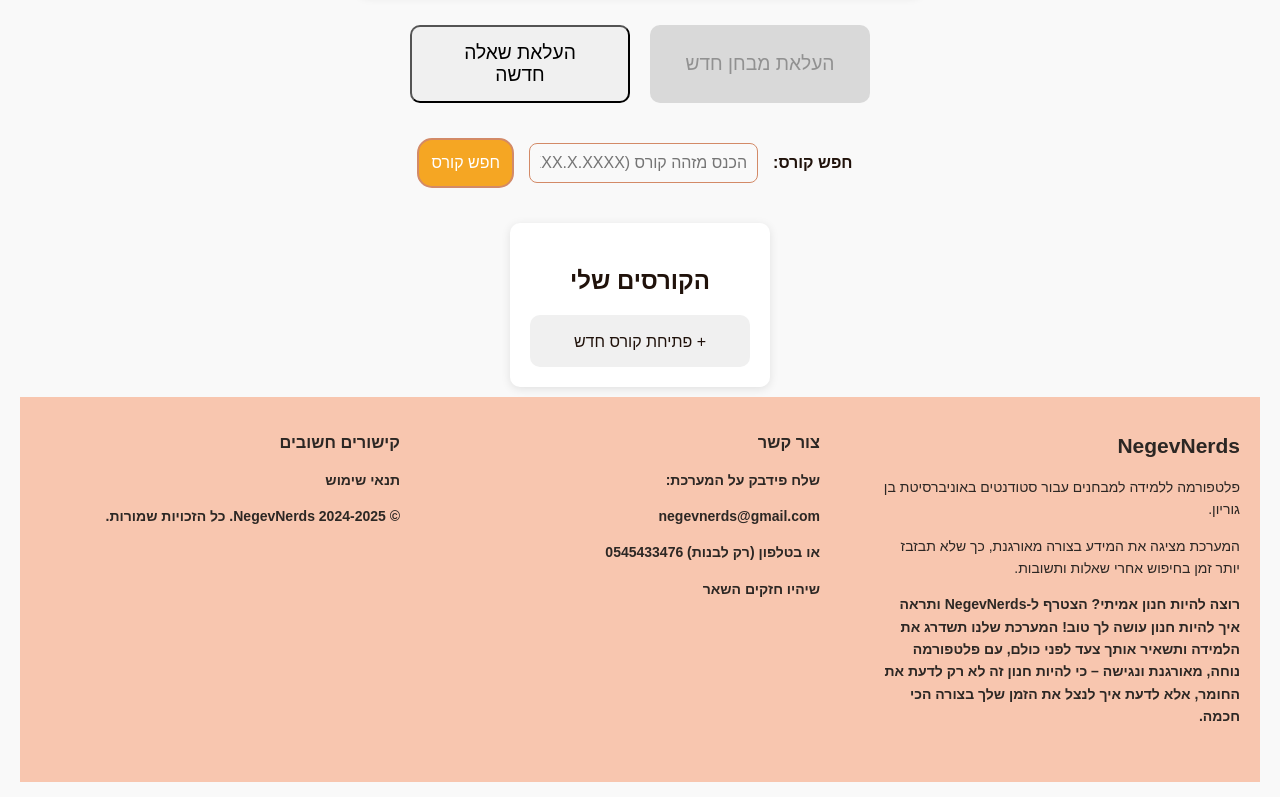
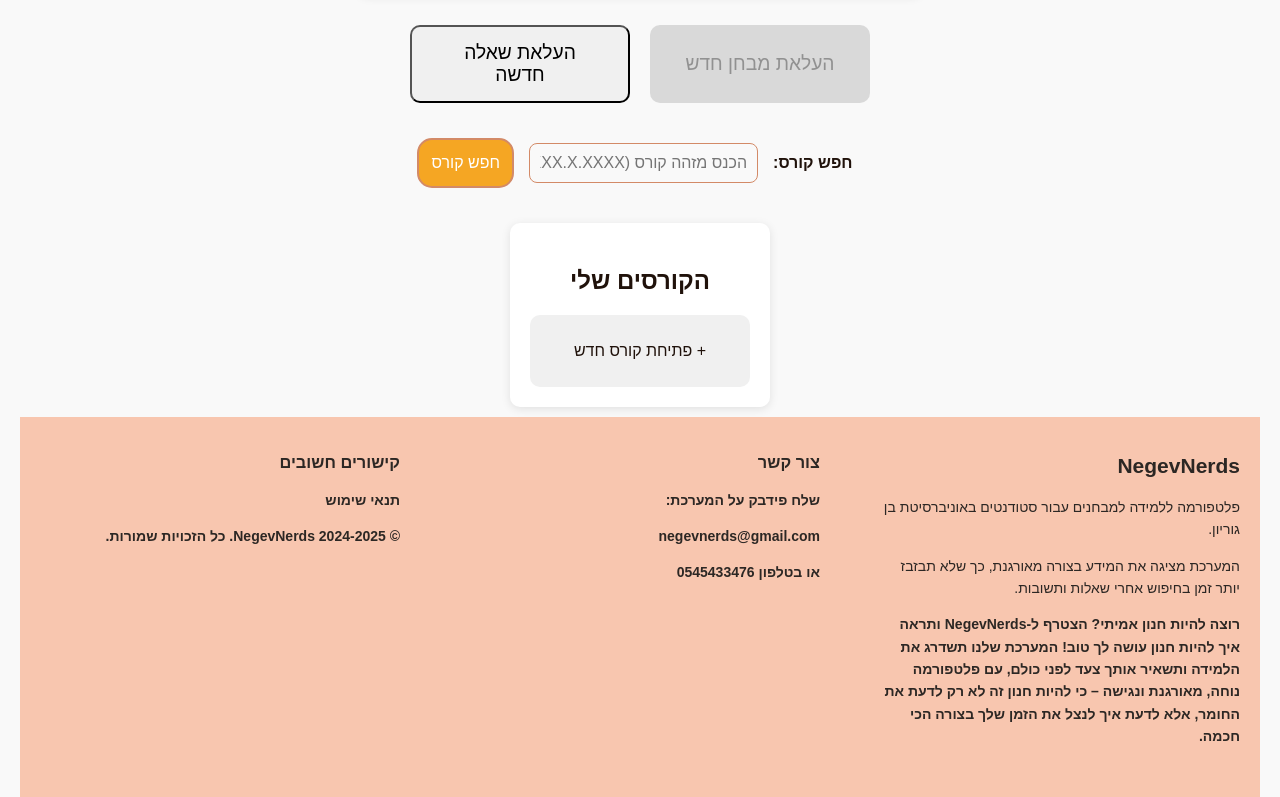
Before and after one commit to shacharcohen7/ReactNN, a React (Create React App) app: page /home in a window 1280 px wide. Shown: the part 388-1185 px from the top of the page. Built offline with nearby package versions, Linux system fonts and the light colour scheme.

Commit message:
visualImprovements

```diff
--- a/src/components/Footer/Footer.js
+++ b/src/components/Footer/Footer.js
@@ -48,8 +48,7 @@ function Footer() {
                     <h3><strong>צור קשר</strong></h3>
                     <p><strong>שלח פידבק על המערכת:</strong></p>
                     <a href={`mailto:negevnerds@gmail.com`}><strong>negevnerds@gmail.com</strong></a>
-                    <p><strong>או בטלפון (רק לבנות) 0545433476</strong></p>
-                    <p><strong>שיהיו חזקים השאר</strong></p>
+                    <p><strong>או בטלפון 0545433476</strong></p>
                 </div>
 
                 <div className="footer-section">
--- a/src/components/Header/Header.js
+++ b/src/components/Header/Header.js
@@ -89,7 +89,6 @@ function Header() {
                                         ? `${user.firstName} ${user.lastName}`
                                         : 'אורח'}
                                 </p>
-                                <p className="dropdown-item">הפרופיל שלי</p>
                                 <p
                                     className="dropdown-item"
                                     onClick={handleLogoutClick}
--- a/src/components/Home/Home.js
+++ b/src/components/Home/Home.js
@@ -521,8 +521,10 @@ function Home() {
                             </div>
                         ))}
                         <div className="course-card" onClick={navigateToAddNewCourse}>
-                            <span className="plus-sign"> + </span>
-                            <span>פתיחת קורס חדש</span>
+                            <p style={{ fontSize: '12px', color: 'gray' }}>
+                                <span className="plus-sign"> + </span>
+                                <span>פתיחת קורס חדש</span>
+                            </p>
                         </div>
                     </div>
 
--- a/src/components/Question/Question.js
+++ b/src/components/Question/Question.js
@@ -1200,15 +1200,23 @@ function Question() {
                         {answerPdfUrl ? (
                             <iframe src={answerPdfUrl} width="100%" height="1000px" title="PDF Viewer"/>
                         ) : answerImageUrl ? (
+                            <div
+                                style={{
+                                    width: '100%',
+                                    height: '600px',  // Fixed height for container
+                                    overflow: 'auto'  // Enables vertical scrolling
+                                }}
+                            >
                                 <img
                                     src={answerImageUrl}
                                     alt="Question"
                                     style={{
-                                        width: '100%',      // Make the image fill its container horizontally
-                                        maxHeight: '600px', // Limit the height to 600px
-                                        objectFit: 'contain' // Ensure the image maintains its aspect ratio
+                                        width: '100%',      // Full width of container
+                                        height: 'auto',     // Automatically adjust height
+                                        objectFit: 'contain' // Maintain aspect ratio
                                     }}
                                 />
+                                </div>
                             ) :
                             (
                             <div>
```
